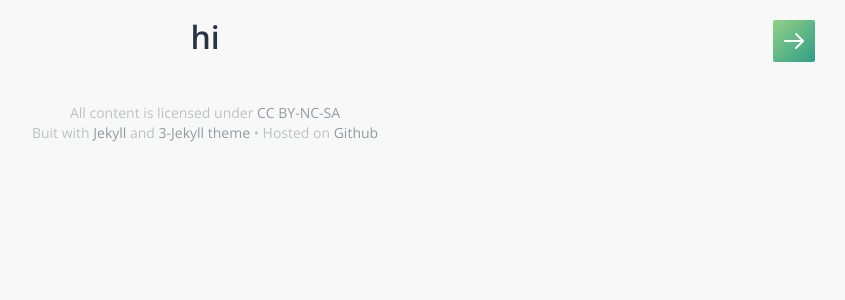
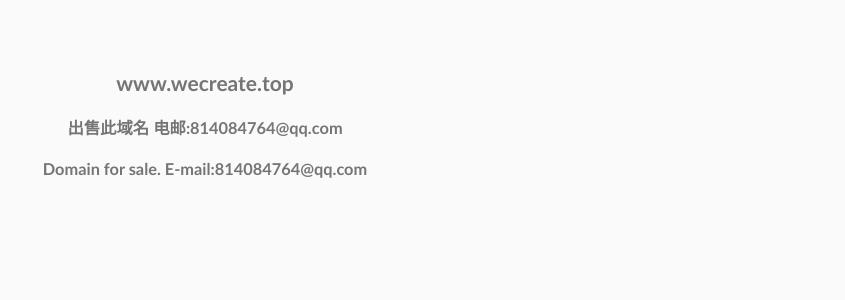
Before and after one commit to I-m-SuperMan/I-m-SuperMan-I-m-SuperMan.github.io, a Jekyll site: the page index.html, which Jekyll copies as it is, in a window 1280 px wide. Shown: the top 300 px of the page, without its empty margins (435-1280 px from the left). Built offline with Jekyll 4.4.1, drawn with Linux system fonts in a browser that asks for light colours; some web fonts are replaced.

Commit message:
修改首页内容

```diff
--- a/index.html
+++ b/index.html
@@ -1,6 +1,29 @@
----
-layout: default
----
-<div id="home" class="container">
-  <h1>hi</h1>
-</div>
+<!DOCTYPE HTML PUBLIC "-//W3C//DTD HTML 4.01//EN" "http://www.w3.org/TR/html4/strict.dtd">
+<html>
+<head>
+  <title>Domain For Sale</title>
+  <meta http-equiv="Content-Type" content="text/html; charset=utf-8" />
+  <meta name="robots" content="noindex" />
+  <style type="text/css">
+    body {
+      width: 600px;
+      margin: 0 auto;
+      padding: 50px 0;
+      font: 14px/1.5 'Trebuchet MS', sans-serif;
+      text-align: center;
+      color: #757575;
+      background: #fafafa;
+    }
+    h1 {
+      margin: 0;
+      font-size: 180px;
+      line-height: 180px;
+    }
+  </style>
+</head>
+<body>
+  <h2>www.wecreate.top</h2>
+  <h3>出售此域名 电邮:814084764@qq.com</h3>
+  <h3>Domain for sale. E-mail:814084764@qq.com</h3>
+</body>
+</html>
```
